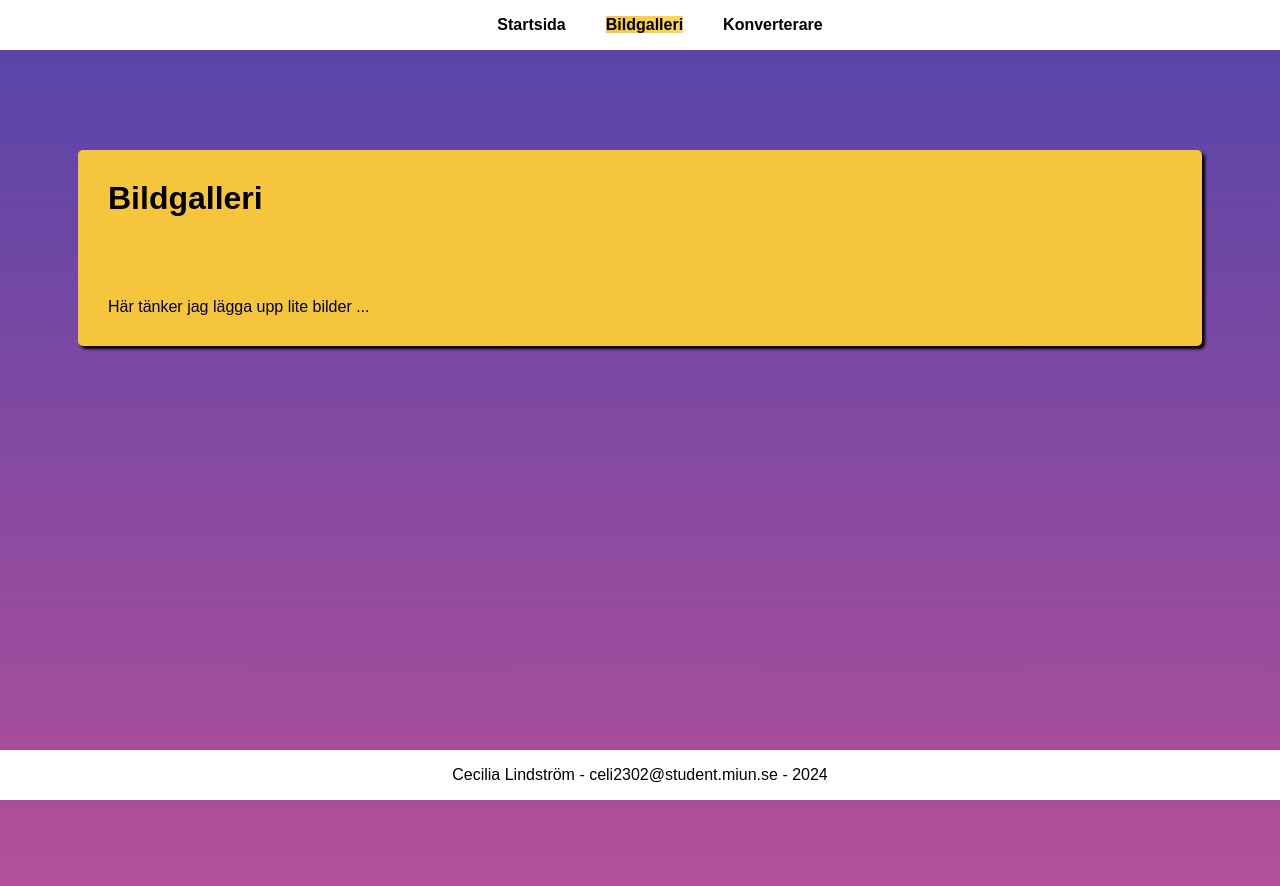
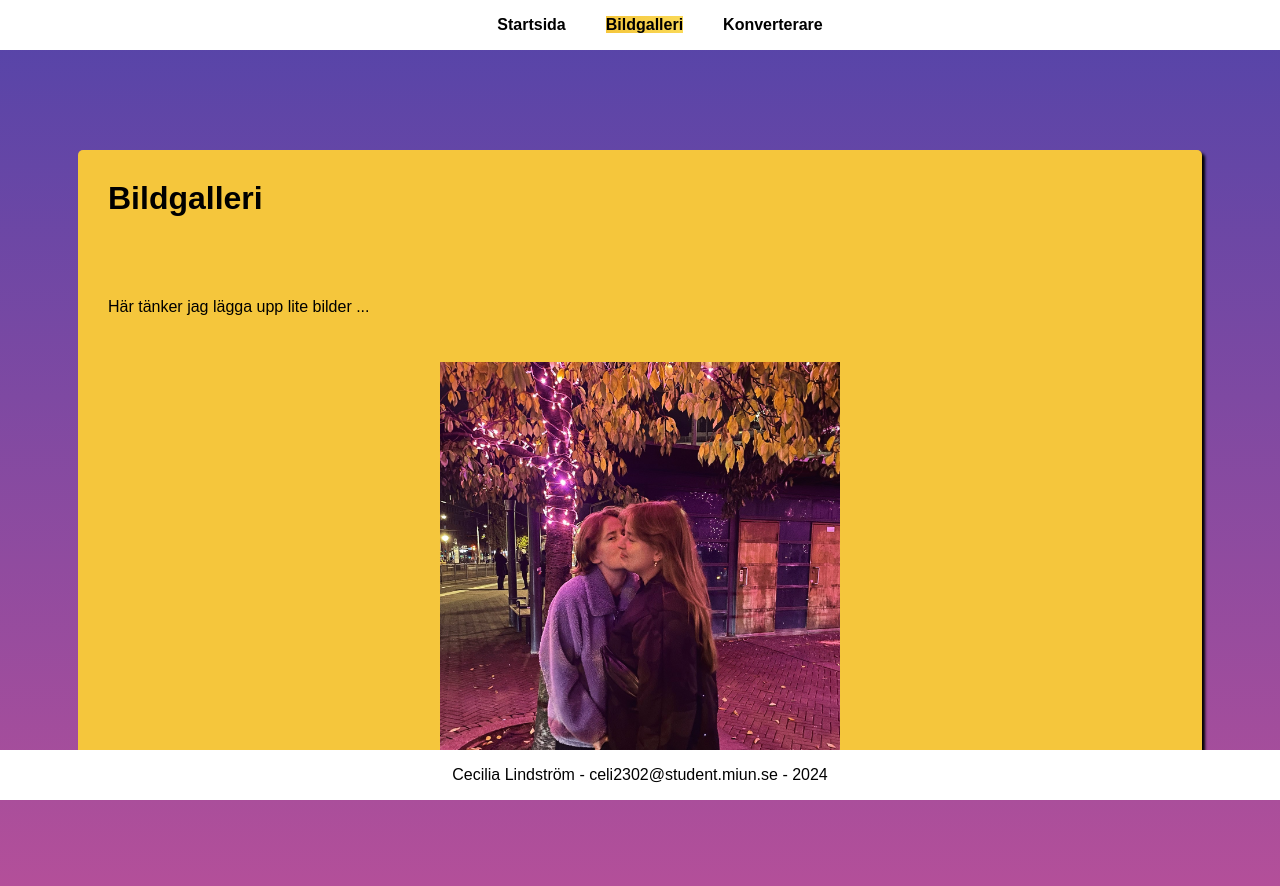
Before and after one commit to godcilla96/angular_ett, an Angular app: page /gallery in a window 1280 px wide. Shown: the top 886 px of the page. Built offline with nearby package versions, Linux system fonts and the light colour scheme.

Commit message:
Laddat upp ett foto

```diff
--- a/src/app/converter/converter.component.ts
+++ b/src/app/converter/converter.component.ts
@@ -30,4 +30,5 @@ export class ConverterComponent {
       this.convertedValue2 = (inputValue - 32) * 5 / 9;
     }
   }
+
 }
--- a/src/app/gallery/gallery.component.html
+++ b/src/app/gallery/gallery.component.html
@@ -1,3 +1,7 @@
 <h1>Bildgalleri</h1>
 
 <p>Här tänker jag lägga upp lite bilder ... </p>
+
+<div class = "imgcontainer">
+    <img [src] = "jarntorgetImage" alt = "Tjejer på Järntorget">
+</div>
--- a/src/app/gallery/gallery.component.scss
+++ b/src/app/gallery/gallery.component.scss
@@ -0,0 +1,10 @@
+.imgcontainer {
+    display: flex;
+    justify-content: center;
+    align-items: center;
+    height: 50vh;
+        img {
+            max-width: 400px;
+            width: 100%;
+        }
+    }
--- a/src/app/gallery/gallery.component.ts
+++ b/src/app/gallery/gallery.component.ts
@@ -9,4 +9,6 @@ import { Component } from '@angular/core';
 })
 export class GalleryComponent {
 
+  jarntorgetImage: string = "assets/images/jarntorget.jpg";
+
 }
```
Also changed, not shown: src/assets/images/jarntorget.jpg (added).
